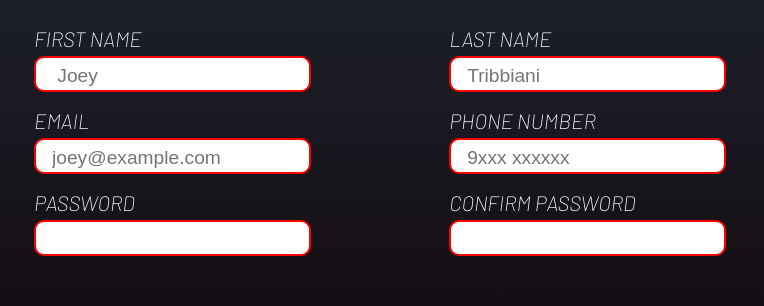
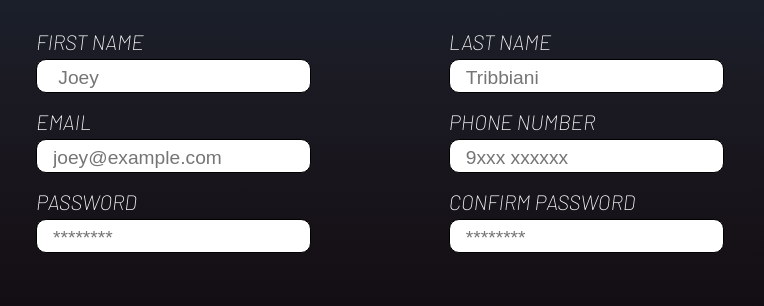
Before and after one commit to jontyarron/signup, a plain HTML site: page index.html in a window 1280 px wide. Shown: the part 316-622 px from the top of the page, 516-1280 px from the left. Drawn offline with Linux system fonts and the light colour scheme.

Commit message:
invalid border issue solved

```diff
--- a/index.html
+++ b/index.html
@@ -67,9 +67,11 @@
                       id="password"
                       name="pwd"
                       pattern="(?=^.{8,}$)((?=.*\d)|(?=.*\W+))(?![.\n])(?=.*[A-Z])(?=.*[a-z]).*$"
+                      placeholder="********"
                       required>
 
                <span></span>
+               <div></div>
 
          </div>
          <div class="form-right-col">
@@ -102,8 +104,10 @@
                       id="confirm-pwd"
                       name="confirm-pwd"
                       pattern="(?=^.{8,}$)((?=.*\d)|(?=.*\W+))(?![.\n])(?=.*[A-Z])(?=.*[a-z]).*$"
+                      placeholder="********"
                       required>
                <span></span>
+               <div></div>
 
           </div>
          </div>
--- a/style.css
+++ b/style.css
@@ -149,7 +149,7 @@ input:focus {
 
 }
 
-input:invalid {
+input:invalid:not(:placeholder-shown) {
     border:2px red solid;
 }
 
@@ -174,8 +174,6 @@ input:valid + span::after{
     font-size: 2rem;
     margin-left: 1rem;
 }
-
-
 
 .submit-btn{
     display: flex;
```
